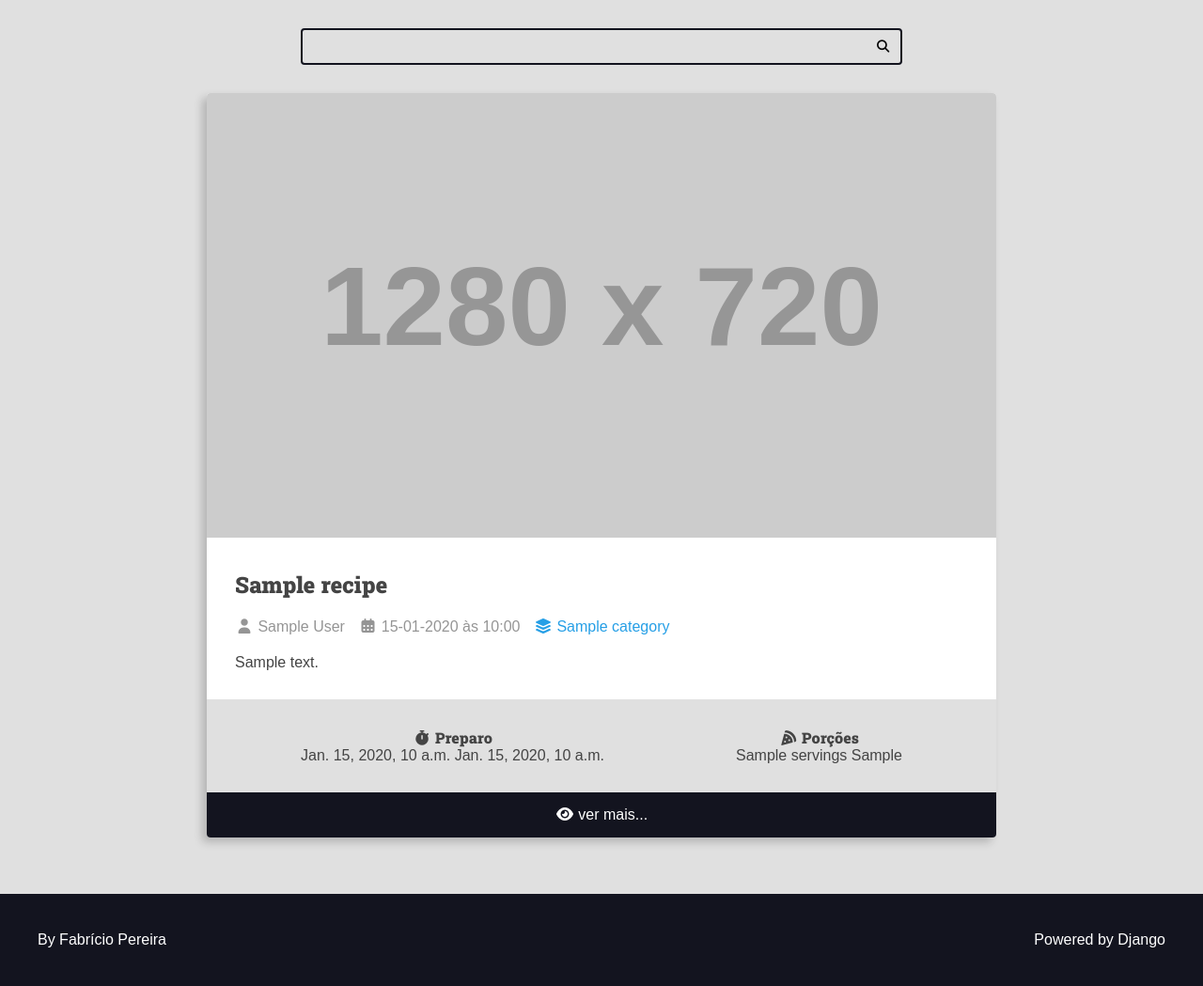
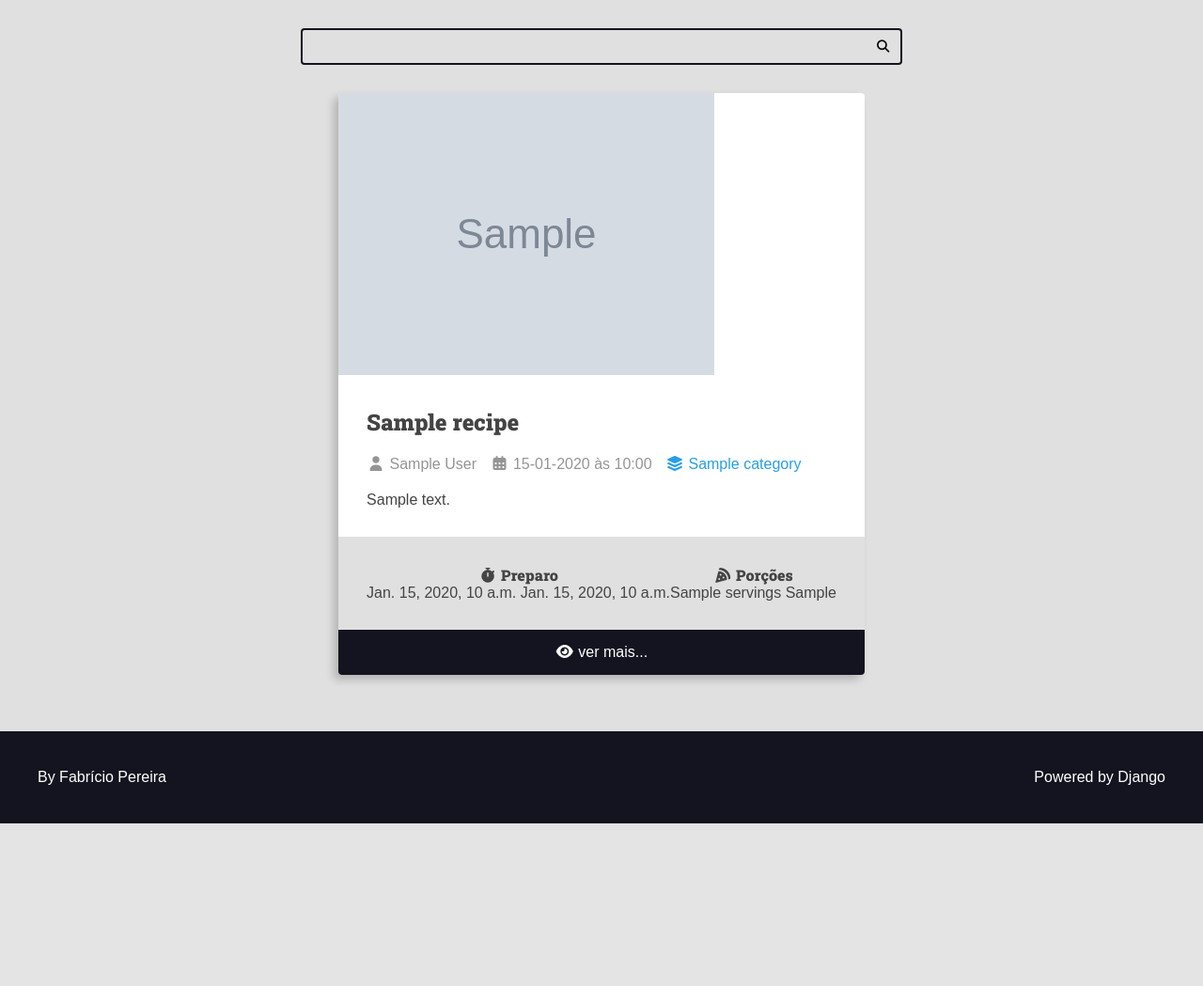
Before and after one commit to fabspereira144-p/django-projeto1, a Django app: template recipes/templates/recipes/pages/recipe-view.html in a window 1280 px wide. Shown: the part 113-1162 px from the top of the page at 94% size. After the commit the page ends 989 px from the top, so only its background shows below. Run offline with Django 5.2, Linux system fonts and the light colour scheme; the template is opened without the code that fills it: most values are stand-ins (such as "Sample title", 1, 10 or a date in 2020); grey boxes marked "Sample" are stand-in pictures; grey boxes labelled with a size stand in for pictures from a placeholder-image service; some libraries are stand-ins or nearby versions.

Commit message:
ajustando altura e inserindo imagens no card receitas

```diff
--- a/recipes/static/recipes/css/style.css
+++ b/recipes/static/recipes/css/style.css
@@ -163,6 +163,7 @@ h1, h2, h3, h4, h5, h6 {
 
 .recipe-list-item {
     max-width: 64rem;
+    height: fit-content;
 }
 
 .recipe-list-item:hover {
--- a/recipes/templates/recipes/partials/recipe.html
+++ b/recipes/templates/recipes/partials/recipe.html
@@ -1,7 +1,7 @@
 <div class="recipe recipe-list-item">
 
     <div class="recipe-cover">
-        <img src="https://placehold.co/1280x720.png" alt="Temporário">
+        <img src={{ recipe.cover.url }} alt="Temporário">
     </div>
 
     <div class="recipe-title-container">
--- a/utils/recipes/factory.py
+++ b/utils/recipes/factory.py
@@ -28,7 +28,7 @@ def make_recipe():
             'name': fake.word()
         },
         'cover': {
-            'url': 'https://loremflickr.com/%s/%s/food,cook' % rand_ratio(),
+            'url': 'https://picsum.photos/%s/%s' % rand_ratio(),
         }
     }
 
```
